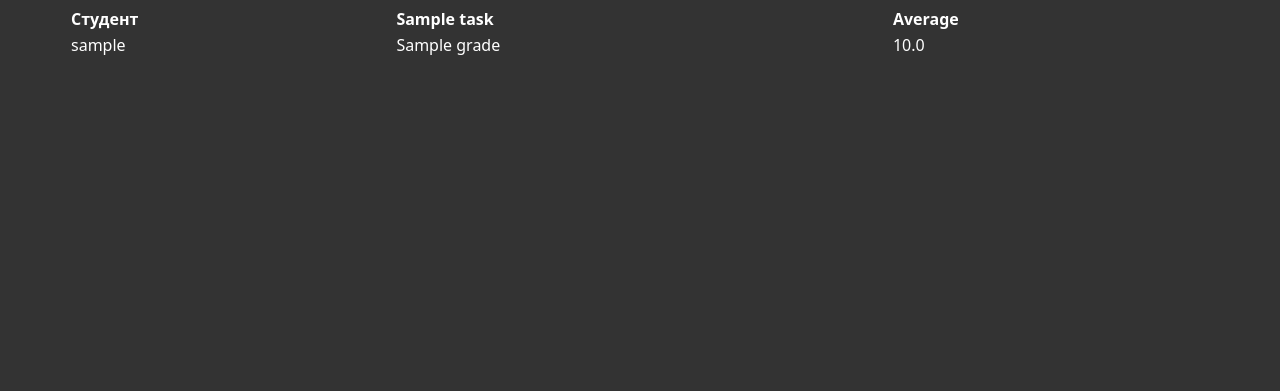
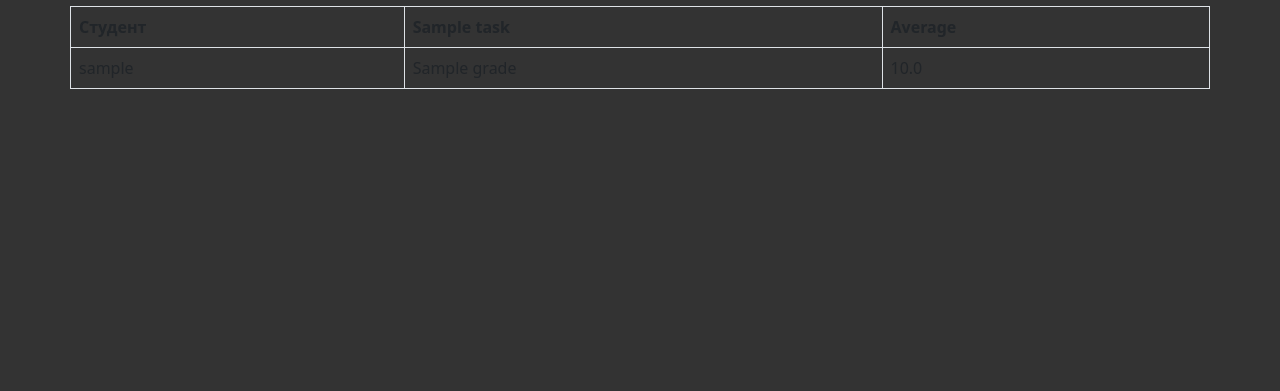
Before and after one commit to pythonMaks/contest, a Django app: template groups/templates/groups/view_group.html in a window 1280 px wide. Shown: the part 151-542 px from the top of the page. Run offline with Django 3.2, Linux system fonts and the light colour scheme; the template is opened without the code that fills it: most values are stand-ins (such as "Sample title", 1, 10 or a date in 2020); some libraries are stand-ins or nearby versions.

Commit message:
view group stud

```diff
--- a/groups/templates/groups/view_group.html
+++ b/groups/templates/groups/view_group.html
@@ -14,7 +14,7 @@
   </div>
   {% endif %}
 
-  <table>
+  <table class="table table-bordered">
     <tr>
       <th>Студент</th>
       {% for task in group.tasks.all %}
```
